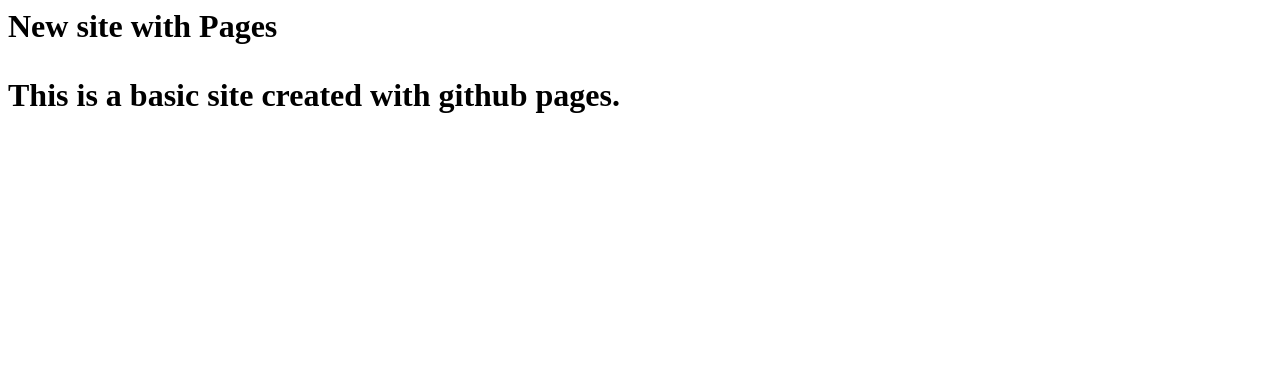
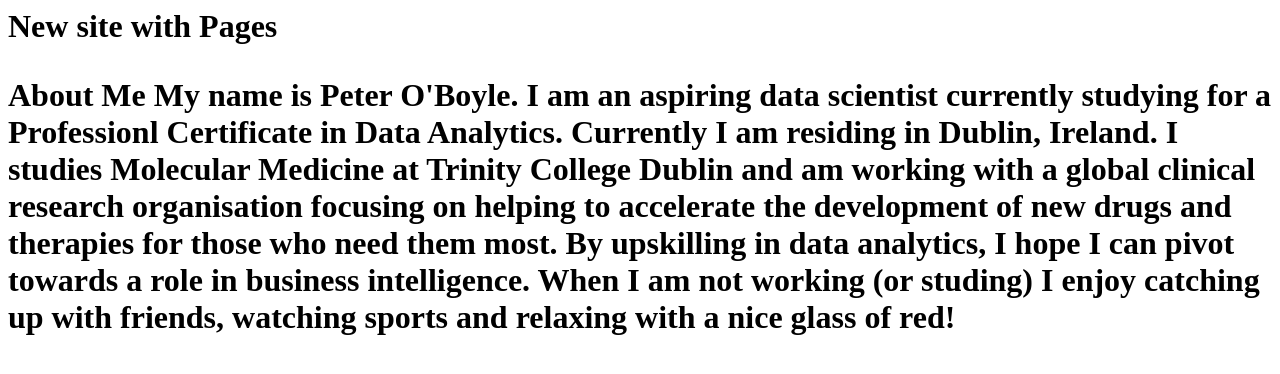
Before and after one commit to oboylepm/Module23_Interactive-Site, a plain HTML site: page index.html in a window 1280 px wide. Drawn offline with Linux system fonts and the light colour scheme.

Commit message:
Update index.html

```diff
--- a/index.html
+++ b/index.html
@@ -1,3 +1,10 @@
 <h1>New site with Pages
 
-<p>This is a basic site created with github pages.</p>
+<p>About Me
+My name is Peter O'Boyle. I am an aspiring data scientist currently studying for a Professionl Certificate in Data Analytics.
+
+Currently I am residing in Dublin, Ireland. I studies Molecular Medicine at Trinity College Dublin and am working with a global clinical research organisation focusing on helping to accelerate the development of new drugs and therapies for those who need them most.
+
+By upskilling in data analytics, I hope I can pivot towards a role in business intelligence.
+
+When I am not working (or studing) I enjoy catching up with friends, watching sports and relaxing with a nice glass of red!</p>
```
